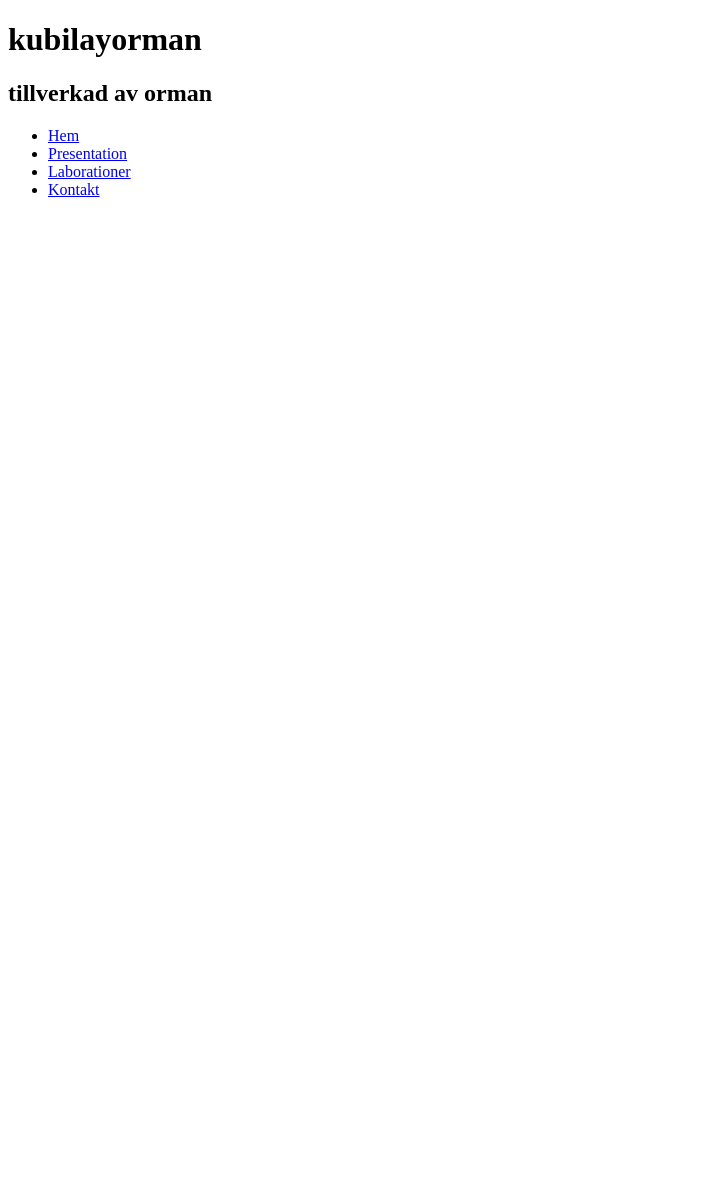
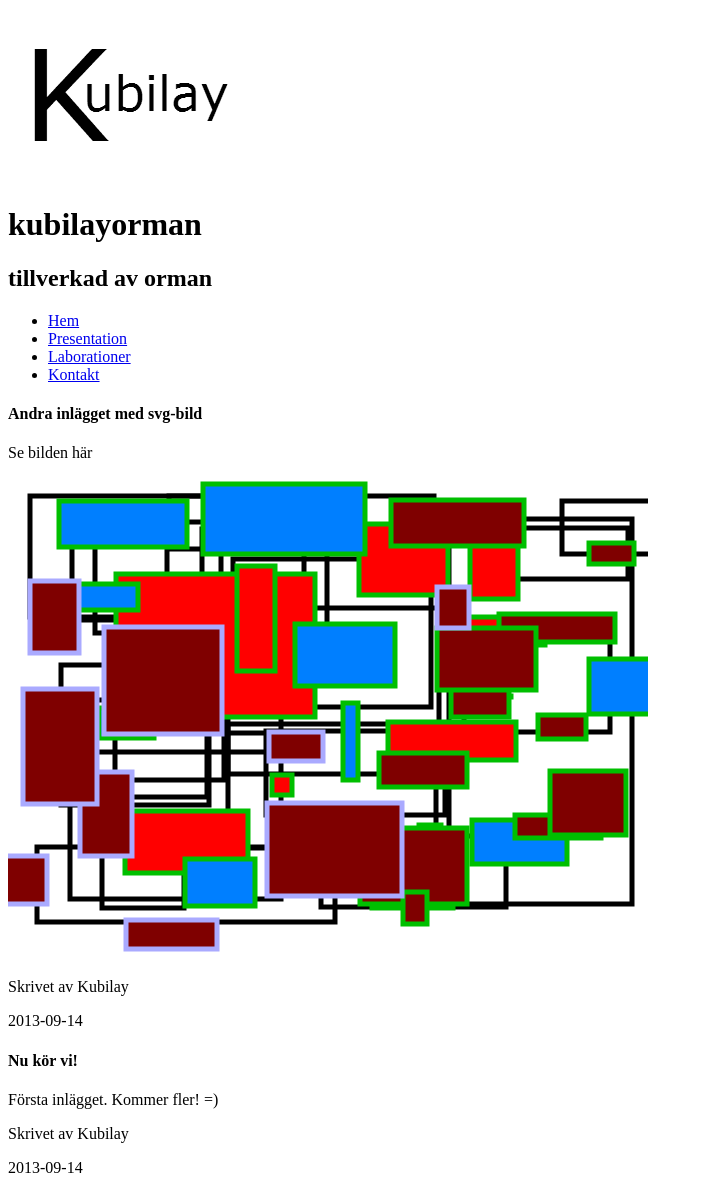
Before and after one commit to ko222dj/1ik415-Laborationer, a plain HTML site: page index.html in a window 1280 px wide. Shown: the whole page, without its empty margins (0-703 px from the left). Before the commit the page ends 800 px from the top, so only its background shows below. Drawn offline with Linux system fonts and the light colour scheme.

Commit message:
har nu gjort uppgift 6

```diff
--- a/index.html
+++ b/index.html
@@ -6,6 +6,9 @@
     </head>
     <body>
 
+    <p>
+    <img src="Pics/logo.png" width="240" height="165"/>
+    </p>
 
 
     <!-- Gjorde ett upplägg som jag kan kopiera/ändra vid nytt inlägg. Målet är att skapa något
@@ -21,6 +24,16 @@
         <li><a href="/ko222dj/1ik415-laborationer/workspace/Pages/kontakt.html">Kontakt</a></li>
     </ul>
 
+    <h4>Andra inlägget med svg-bild</h4>
+    <p>Se bilden här </p>
+    <p id="svg"><img src="Pics/svg.svg"></p>
+    <p>Skrivet av Kubilay</p>
+    <time datetime="2013-09-14">2013-09-14</time>
+
+    <h4>Nu kör vi!</h4>
+    <p>Första inlägget. Kommer fler! =)</p>
+    <p>Skrivet av Kubilay</p>
+    <time datetime="2013-09-14">2013-09-14</time>
 
     </body>
 
```
Also changed, not shown: Pages/laborationer.html (+4 -7 lines), Pages/presentation.html (+4 -0 lines), Pics/jag.jpg (added), Pics/logo.png (added), Pics/svg.svg (added), 1 other file.
